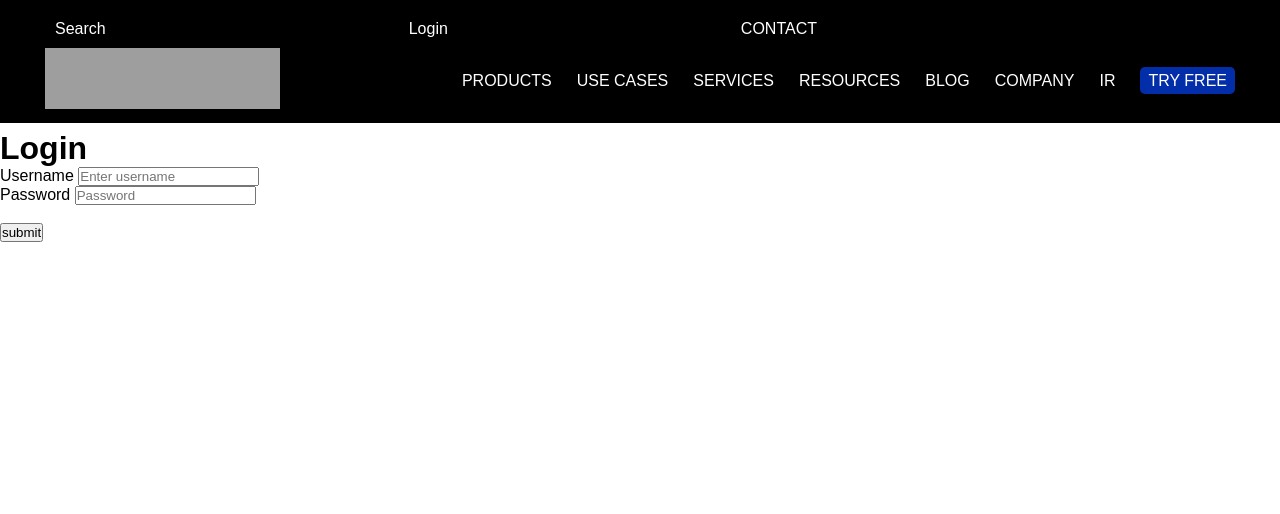
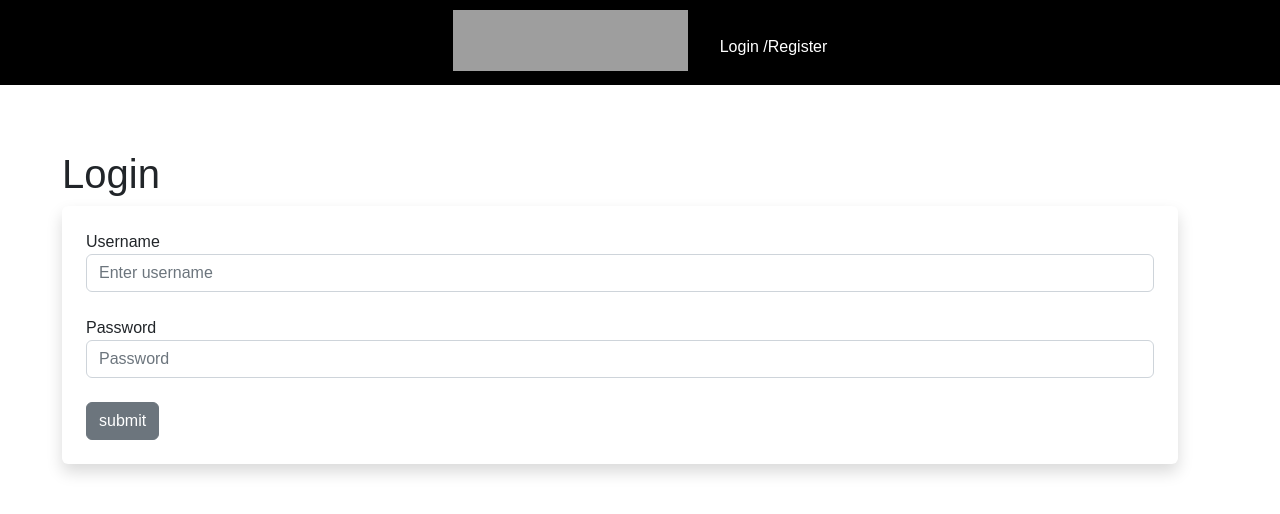
Before and after one commit to MichelAtieno/Apache_AGE_Que_5, a Django app: template apache_age_app/templates/registration/login.html in a window 1280 px wide. Shown: the top 514 px of the page. Run offline with Django 4.2, Linux system fonts and the light colour scheme; the template is opened without the code that fills it, so the values that code supplies are empty; some libraries are stand-ins or nearby versions; grey boxes are pictures that could not be loaded.

Commit message:
Add Registration and modified login page

```diff
--- a/apache_age_app/templates/navbar.html
+++ b/apache_age_app/templates/navbar.html
@@ -8,14 +8,19 @@
                 <ul>
                     {% if user.is_authenticated %}
                     <li>
-                        <a href="{% url 'logout' %}">
+                        <a href="{% url 'apache_age_app:logout' %}">
                             Logout
                         </a>
                     </li>
                     {% else %}
                     <li>
-                        <a href="{% url 'login' %}">
-                            Login
+                        <a href="{% url 'apache_age_app:login' %}">
+                            Login /
+                        </a>
+                    </li>
+                    <li>
+                        <a href="{% url 'apache_age_app:register' %}" id="register">
+                            Register
                         </a>
                     </li>
                     {% endif %}
@@ -58,7 +63,7 @@
 
         <div class="content2">
             <div class="logo">
-                <a href="#">
+                <a href="{% url 'apache_age_app:home' %}">
                     <img class="for_default" src="https://bitnine.net/wp-content/uploads/2023/08/bitnine-logo_.png" alt="">
                 </a>
             </div>
@@ -93,7 +98,7 @@
                     <li><a href="#">Blog</a></li>
                     <li><a href="#">Company</a></li>
                     <li><a href="#">IR</a></li>
-                    <li><a href="#" id="try_free">Try Free</a></li>
+                    <li><a href="#" id="try_free" type="button" class="btn btn-primary">Try Free</a></li>
                 </ul>
 
             </div>
--- /dev/null
+++ b/apache_age_app/templates/registration/base.html
@@ -0,0 +1,26 @@
+{% load static %}
+<!DOCTYPE html>
+<html>
+
+<head>
+    <meta charset="utf-8">
+    <meta name="viewport" content="width=device-width, initial-scale=1">
+
+    <title>Apache AGE</title>
+    <link rel="stylesheet" href="https://cdn.jsdelivr.net/npm/bootstrap@5.2.3/dist/css/bootstrap.min.css" integrity="sha384-rbsA2VBKQhggwzxH7pPCaAqO46MgnOM80zW1RWuH61DGLwZJEdK2Kadq2F9CUG65" crossorigin="anonymous">
+    <link rel="stylesheet" href="{% static 'css/styles.css'%}">
+    <link rel="stylesheet" type="text/css" href="{% static 'fontawesome_free/css/all.min.css' %}">
+
+
+</head>
+{% include "./navbar.html" %}
+<body>
+
+  {% block content %}  {%endblock%}
+
+
+
+
+</body>
+
+</html>
--- a/apache_age_app/templates/registration/login.html
+++ b/apache_age_app/templates/registration/login.html
@@ -1,15 +1,16 @@
-{% extends 'base.html' %}
+{% extends './base.html' %}
 {% block content %}
 
-
-    <div class="container" style="padding-top: 130px;">
+    <div class="container" style="padding-top: 150px; margin-left: 50px;">
         <h1>Login</h1>
+        <div class="shadow bg-body rounded p-4 mb-5">
             <form action="" method=POST>
                 {% csrf_token %}
                 <div class="form-group">
                     <label for="password">Username</label>
                     <input type="text" class="form-control" name="username" placeholder="Enter username">
                 </div>
+                <br>
                 <div class="form-group">
                     <label for="password">Password</label>
                     <input type="password" class="form-control" name="password" placeholder="Password">
@@ -17,6 +18,6 @@
                 <br>
                 <input type="submit" value="submit" class="btn btn-secondary">
             </form>
-
+        </div>
     </div>
 {% endblock %}
--- /dev/null
+++ b/apache_age_app/templates/registration/navbar.html
@@ -0,0 +1,41 @@
+<nav class="navbar" style="width: 100%;">
+    <div class="content" style="display: flex; flex-direction: row;">
+
+        <div class="logo">
+            <a href="{% url 'apache_age_app:home' %}">
+                <img class="for_default" src="https://bitnine.net/wp-content/uploads/2023/08/bitnine-logo_.png" alt="" class="img-fluid">
+            </a>
+        </div>
+        <div class="authentication" style="padding-top: 25px; justify-content: end;">
+            <ul>
+                {% if user.is_authenticated %}
+                <li>
+                    <a href="{% url 'apache_age_app:logout' %}">
+                        Logout
+                    </a>
+                </li>
+                {% else %}
+                <li>
+                    <a href="{% url 'apache_age_app:login' %}">
+                        Login /
+                    </a>
+                </li>
+                <li>
+                    <a href="{% url 'apache_age_app:register' %}" id="register">
+                        Register
+                    </a>
+                </li>
+                {% endif %}
+
+            </ul>
+        </div>
+
+
+
+
+
+    </div>
+
+
+    </div>
+</nav>
--- a/apache_age_app/urls.py
+++ b/apache_age_app/urls.py
@@ -1,5 +1,5 @@
 from django.urls import path
-from .views import home, login_user, logout_user
+from .views import home, login_user, logout_user, register_user
 from django.conf import settings
 from django.conf.urls.static import static
 
@@ -9,6 +9,7 @@ urlpatterns = [
     path('', home, name="home"),
     path('login_user',login_user, name="login"),
     path('logout_user',logout_user, name="logout"),
+    path('register_user',register_user, name="register")
 ]
 
 if settings.DEBUG:
--- a/apache_age_project/settings.py
+++ b/apache_age_project/settings.py
@@ -45,7 +45,6 @@ INSTALLED_APPS = [
     'django.contrib.messages',
     'django.contrib.staticfiles',
     'apache_age_app',
-    'bootstrap5',
     'fontawesome_free',
 ]
 
--- a/static/css/styles.css
+++ b/static/css/styles.css
@@ -31,7 +31,11 @@
     color: #fff;
 }
 
-.navbar .content1 .authentication li {
+.navbar .content .authentication ul {
+    display: inline-flex;
+}
+
+.navbar .content .authentication li {
     list-style: none;
 }
 
@@ -77,7 +81,7 @@
     display: none;
 }
 
-.navbar .content2 .logo img {
+.navbar .logo img {
     width: 235px;
     height: 61px;
 }
```
Also changed, not shown: other parts of static/css/styles.css (+27 -10 lines), apache_age_app/forms.py (added, +20 -0 lines), apache_age_app/templates/home.html (+13 -12 lines), apache_age_app/templates/registration/register.html (added, +27 -0 lines), apache_age_app/views.py (+22 -3 lines). Lines whose indentation alone changed are shown as unchanged.
